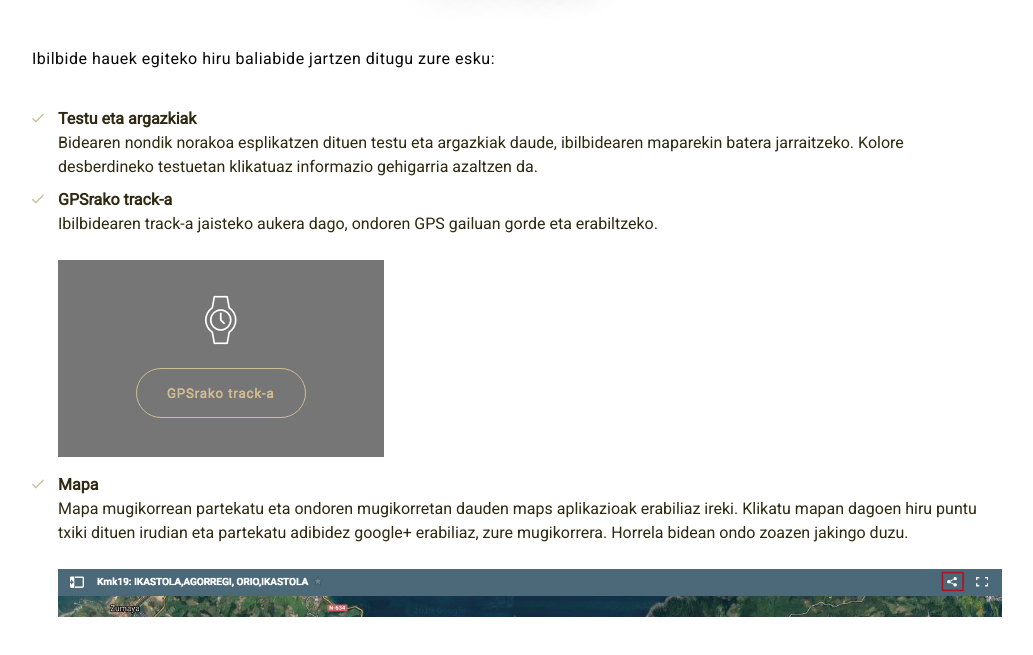
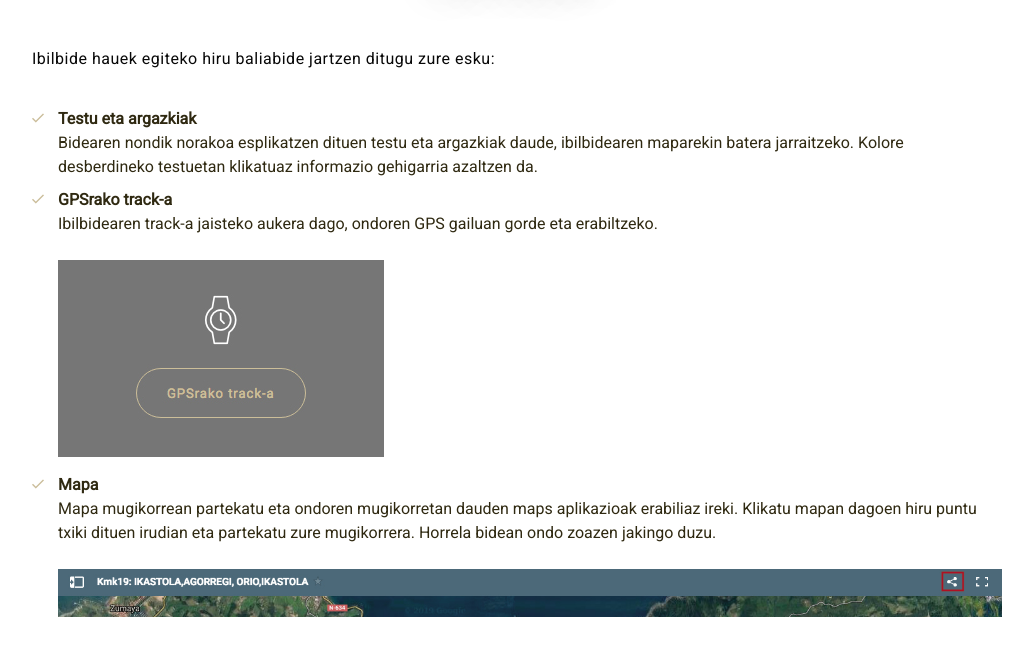
Before and after one commit to hizai/mendimetroak, a plain HTML site: page parte_hartu.html in a window 1280 px wide. Shown: the part 1239-1894 px from the top of the page, without its empty margins (123-1156 px from the left). Drawn offline with nearby package versions, Linux system fonts and the light colour scheme; some packages are replaced by stand-ins of ours; files whose address does not match are found by name; a web font is replaced by a local one.

Commit message:
Mapen erabileraren esplikazioa aldatu

```diff
--- a/parte_hartu.html
+++ b/parte_hartu.html
@@ -179,7 +179,7 @@
                                     <li><b>GPSrako track-a</b><br> Ibilbidearen track-a jaisteko aukera dago, ondoren GPS gailuan gorde eta erabiltzeko.
                                     <br><br><img src="assets/img/Tracka.jpg" class="img-fluid" alt=""></li>
                                     <li><b>Mapa</b><br> Mapa mugikorrean partekatu eta ondoren mugikorretan dauden maps aplikazioak erabiliaz ireki.
-                                        Klikatu mapan dagoen hiru puntu txiki dituen irudian eta partekatu adibidez google+ erabiliaz, zure mugikorrera.
+                                        Klikatu mapan dagoen hiru puntu txiki dituen irudian eta partekatu zure mugikorrera.
                                         Horrela bidean ondo zoazen jakingo duzu.
                                     <br><br><img src="assets/img/Mapa1.jpg" class="img-fluid" alt=""></li>
                                 </ul>
```
